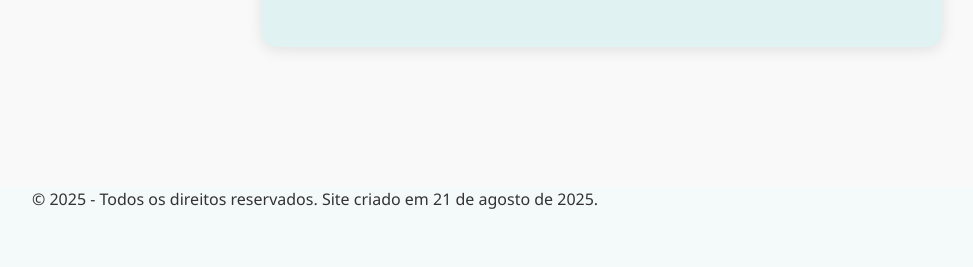
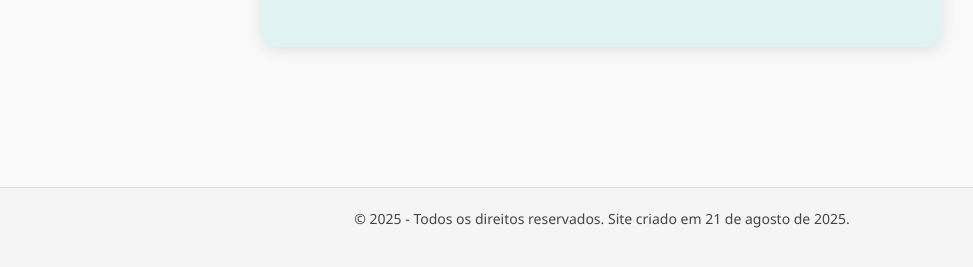
Before and after one commit to adrianoalves87/clinicall-piedade, a plain HTML site: page index.html in a window 1280 px wide. Shown: the part 5137-5404 px from the top of the page, without its empty margins (38-1011 px from the left). Drawn offline with nearby package versions, Linux system fonts and the light colour scheme.

Commit message:
Update css.css

```diff
--- a/css.css
+++ b/css.css
@@ -110,3 +110,15 @@ mark.hl { background: #fff59d; padding: 0 .15em; border-radius: 3px; }
   .menu-btn { display:block; }
   .home .text-2 { font-size:42px; }
 }
+.footer {
+  background-color: #f5f5f5;
+  color: #444;
+  text-align: center;
+  padding: 20px 10px;
+  font-size: 14px;
+  border-top: 1px solid #ddd;
+}
+
+.footer p {
+  margin: 0;
+}
```
